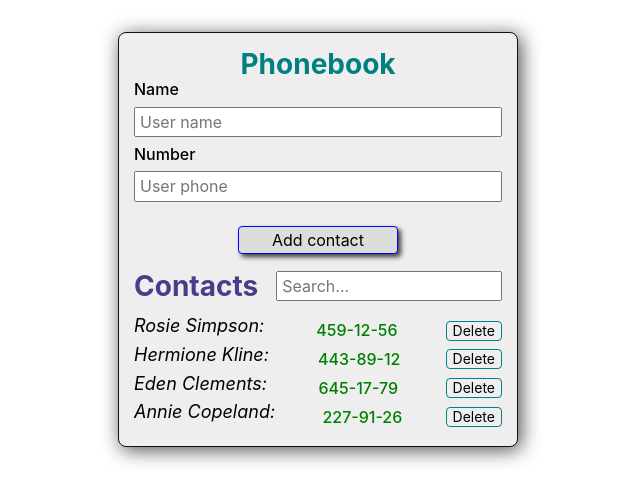
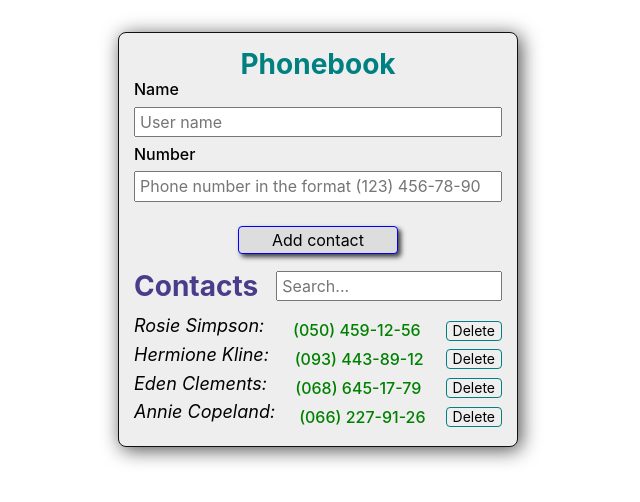
Before and after one commit to VolodymyrOK/goit-react-hw-03-phonebook, a React (Create React App) app: page / in a window 1280 px wide. Shown: the top 502 px of the page, without its empty margins (322-962 px from the left). Built offline with nearby package versions, Linux system fonts and the light colour scheme.

Commit message:
update files

```diff
--- a/src/components/App.jsx
+++ b/src/components/App.jsx
@@ -4,15 +4,11 @@ import { nanoid } from 'nanoid';
 import { Layout } from 'styles/Layout';
 import { ContactsEntry } from './ContactsEntry/ContactsEntry';
 import { ContactsList } from './ContactsList/ContactsList';
+import data from '../data/data.json';
 
 export class App extends Component {
   state = {
-    contacts: [
-      { id: 'id-1', name: 'Rosie Simpson', number: '459-12-56' },
-      { id: 'id-2', name: 'Hermione Kline', number: '443-89-12' },
-      { id: 'id-3', name: 'Eden Clements', number: '645-17-79' },
-      { id: 'id-4', name: 'Annie Copeland', number: '227-91-26' },
-    ],
+    contacts: data,
     filter: '',
   };
 
--- a/src/components/ContactsEntry/ContactsEntry.js
+++ b/src/components/ContactsEntry/ContactsEntry.js
@@ -17,8 +17,11 @@ const SignupSchema = Yup.object().shape({
     .required('Required'),
   number: Yup.string()
     .min(5, 'Too Short!')
-    .max(20, 'Too Long!')
-    .matches(/^\d+$/, 'Must only contain digits')
+    .max(15, 'Too Long!')
+    .matches(
+      /\(\d{3}\)\s\d{3}-\d{2}-\d{2}/g,
+      'Must contain only numbers or be in the correct format'
+    )
     .required('Required'),
 });
 
@@ -55,7 +58,7 @@ export const ContactsEntry = ({ title, state, onAdd }) => {
             type="tel"
             name="number"
             title="Phone number must be digits and can contain spaces, dashes, parentheses and can start with +"
-            placeholder="User phone"
+            placeholder="Phone number in the format (123) 456-78-90"
             required
           />
           <ErrorMsg name="number" component="span"></ErrorMsg>
--- /dev/null
+++ b/src/data/data.json
@@ -0,0 +1,6 @@
+[
+  { "id": "id-1", "name": "Rosie Simpson", "number": "(050) 459-12-56" },
+  { "id": "id-2", "name": "Hermione Kline", "number": "(093) 443-89-12" },
+  { "id": "id-3", "name": "Eden Clements", "number": "(068) 645-17-79" },
+  { "id": "id-4", "name": "Annie Copeland", "number": "(066) 227-91-26" }
+]
--- a/src/index.css
+++ b/src/index.css
@@ -1,9 +1,4 @@
-.iti__flag {
-  background-image: url('intl-tel-input/build/img/flags.png');
+.react-tel-input .form-control {
+  height: 32px;
+  width: 100%;
 }
-
-@media (-webkit-min-device-pixel-ratio: 2), (min-resolution: 192dpi) {
-  .iti__flag {
-    background-image: url('intl-tel-input/build/img/flags@2x.png');
-  }
-}
```
